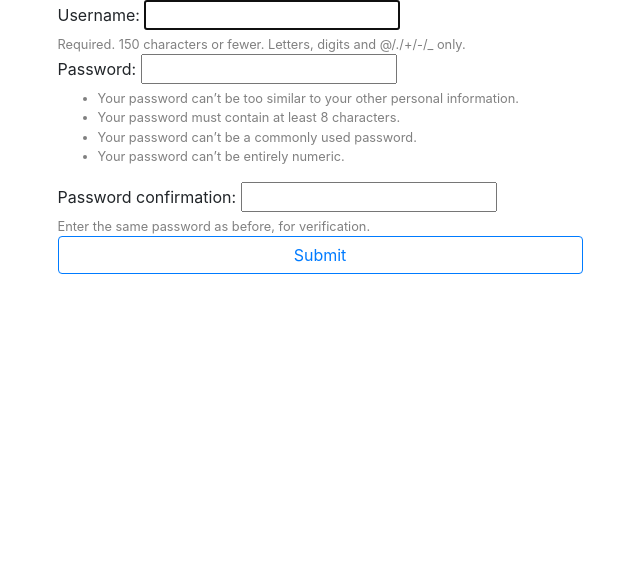
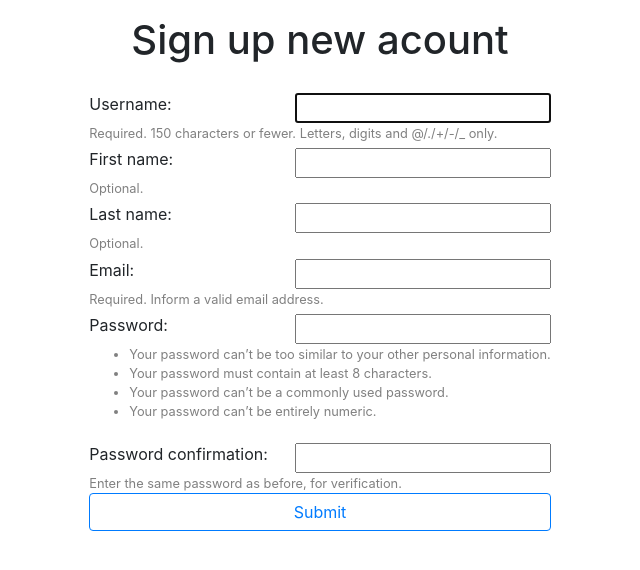
Before and after one commit to vtannguyen/DjangoWebApp, a Django app: page /yelpCamp/signup in a window 1280 px wide. Shown: the part 56-626 px from the top of the page, without its empty margins (320-960 px from the left). Run offline with Django 3.2, Linux system fonts and the light colour scheme; some libraries are stand-ins or nearby versions.

Commit message:
- Require more info from user when signing up   - Improve UI of log in and sign up page

```diff
--- a/mysite/settings.py
+++ b/mysite/settings.py
@@ -100,7 +100,7 @@ DATABASES = {
     }
 }
 
-LOGIN_REDIRECT_URL = '/yelpCamp'
+LOGIN_REDIRECT_URL = '/yelpCamp/campgrounds'
 
 
 # Password validation
--- a/yelpCamp/forms.py
+++ b/yelpCamp/forms.py
@@ -1,5 +1,7 @@
 from django import forms
 from django.forms import ModelForm
+from django.contrib.auth.forms import UserCreationForm
+from django.contrib.auth.models import User
 from .models import Campground, Comment
 
 
@@ -25,3 +27,13 @@ class NewCommentForm(ModelForm):
 
         self.fields['text'].label = ''
         self.fields['text'].widget.attrs.update({'class': 'formField', 'placeholder': 'comment'})
+
+
+class SignUpForm(UserCreationForm):
+    first_name = forms.CharField(max_length=30, required=False, help_text='Optional.')
+    last_name = forms.CharField(max_length=30, required=False, help_text='Optional.')
+    email = forms.EmailField(max_length=254, help_text='Required. Inform a valid email address.')
+
+    class Meta:
+        model = User
+        fields = ['username', 'first_name', 'last_name', 'email', 'password1', 'password2']
--- a/yelpCamp/templates/yelpCamp/BaseGeneric.html
+++ b/yelpCamp/templates/yelpCamp/BaseGeneric.html
@@ -47,8 +47,10 @@
 </nav>
 {% endblock %}
 
+<div class="container pt-3">
 {% block content %}
 {% endblock %}
+</div>
 
 </body>
 </html>
--- a/yelpCamp/templates/yelpCamp/campgroundDetails.html
+++ b/yelpCamp/templates/yelpCamp/campgroundDetails.html
@@ -1,7 +1,6 @@
 {% extends 'yelpCamp/BaseGeneric.html' %}
 
 {% block content %}
-<div class="container pt-3">
 <div class="row">
     <div class="col-md-3">
         <p class="lead">YelpCamp</p>
@@ -59,5 +58,4 @@
         </div>
     </div>
 </div>
-</div>
 {% endblock %}
--- a/yelpCamp/templates/yelpCamp/campgroundEdit.html
+++ b/yelpCamp/templates/yelpCamp/campgroundEdit.html
@@ -1,9 +1,6 @@
 {% extends 'yelpCamp/BaseGeneric.html' %}
 
 {% block content %}
-
-
-<div class="container">
 <div class="d-flex flex-column align-items-center">
     <form action="{% url 'yelpCamp:campgroundDetails' campground_id %}" method="POST" class="d-flex flex-column align-items-center mt-4">
     {% csrf_token %}
@@ -17,6 +14,4 @@
     </div>
     </form>
 </div>
-</div>
-
 {% endblock %}
--- a/yelpCamp/templates/yelpCamp/campgrounds.html
+++ b/yelpCamp/templates/yelpCamp/campgrounds.html
@@ -1,7 +1,6 @@
 {% extends 'yelpCamp/BaseGeneric.html' %}
 
 {% block content %}
-<div class="container pt-3">
 <header class="jumbotron py-5">
     <div class="container">
         <div class="d-flex flex-row align-items-end pb-3">
@@ -31,5 +30,4 @@
     </a>
     {% endfor %}
 </div>
-</div>
 {% endblock %}
--- a/yelpCamp/templates/yelpCamp/userSignup.html
+++ b/yelpCamp/templates/yelpCamp/userSignup.html
@@ -1,15 +1,15 @@
 {% extends 'yelpCamp/BaseGeneric.html' %}
 
 {% block content %}
+<div class="d-flex flex-column justify-content-center align-items-center">
+    <h1>Sign up new acount</h1>
     <form action="{% url 'yelpCamp:userSignup' %}" method="POST">
         {% csrf_token %}
 
-    <div class="row">
-        <div class="container d-flex flex-column align-items-center">
-            <div class="col-md-6">
-                <div class="d-flex flex-column">
+        <div class="mt-3">
+            <div class="d-flex flex-column justify-content-center align-items-between">
                 {% for field in form %}
-                        <div>
+                    <div class="d-flex flex-row justify-content-between align-items-center mt-1">
                         {{ field.label_tag }} {{ field }}
                     </div>
                     {% if field.help_text %}
@@ -24,7 +24,7 @@
                 <input type="submit" value="Submit" class="btn btn-block btn-outline-primary">
             </div>
         </div>
+    </form>
+
 </div>
-    </div>
-</form>
 {% endblock %}
--- a/yelpCamp/views.py
+++ b/yelpCamp/views.py
@@ -10,7 +10,7 @@ from django.contrib.auth.decorators import login_required
 # Create your views here.
 from django.http import HttpResponse, HttpResponseRedirect
 from .models import Campground, Comment
-from .forms import NewCampgroundForm, NewCommentForm
+from .forms import NewCampgroundForm, NewCommentForm, SignUpForm
 from django.contrib.auth.forms import UserCreationForm
 
 
@@ -122,7 +122,7 @@ def comments(request, campground_id):
 
 def userSignup(request):
     if request.method == 'POST':
-        form = UserCreationForm(request.POST)
+        form = SignUpForm(request.POST)
         if form.is_valid():
             form.save()
             username = form.cleaned_data['username']
@@ -134,6 +134,6 @@ def userSignup(request):
             return render(request, 'yelpCamp/userSignup.html', {'form': form})
     elif request.method == 'GET':
         context = {
-            'form': UserCreationForm
+            'form': SignUpForm
         }
         return render(request, 'yelpCamp/userSignup.html', context)
```
Also changed, not shown: templates/registration/login.html (+15 -9 lines), yelpCamp/tests/test_forms.py (+35 -1 lines), yelpCamp/tests/test_views.py (+17 -2 lines). Lines whose indentation alone changed are shown as unchanged.
